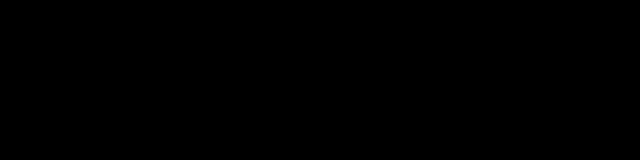
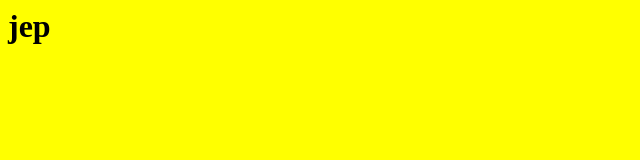
Before and after one commit to martikj/first, a plain HTML site: page index.html in a window 1280 px wide. Shown: the whole page, without its empty margins (0-640 px from the left). Drawn offline with Linux system fonts and the light colour scheme.

Commit message:
Update index.html

```diff
--- a/index.html
+++ b/index.html
@@ -2,7 +2,7 @@
 <head>
 <title>first title</title>
 </head>
-<body style="background-color: #000">
+<body style="background-color: yellow">
 <h1>jep</h1>
 </body>
 </html>
```
